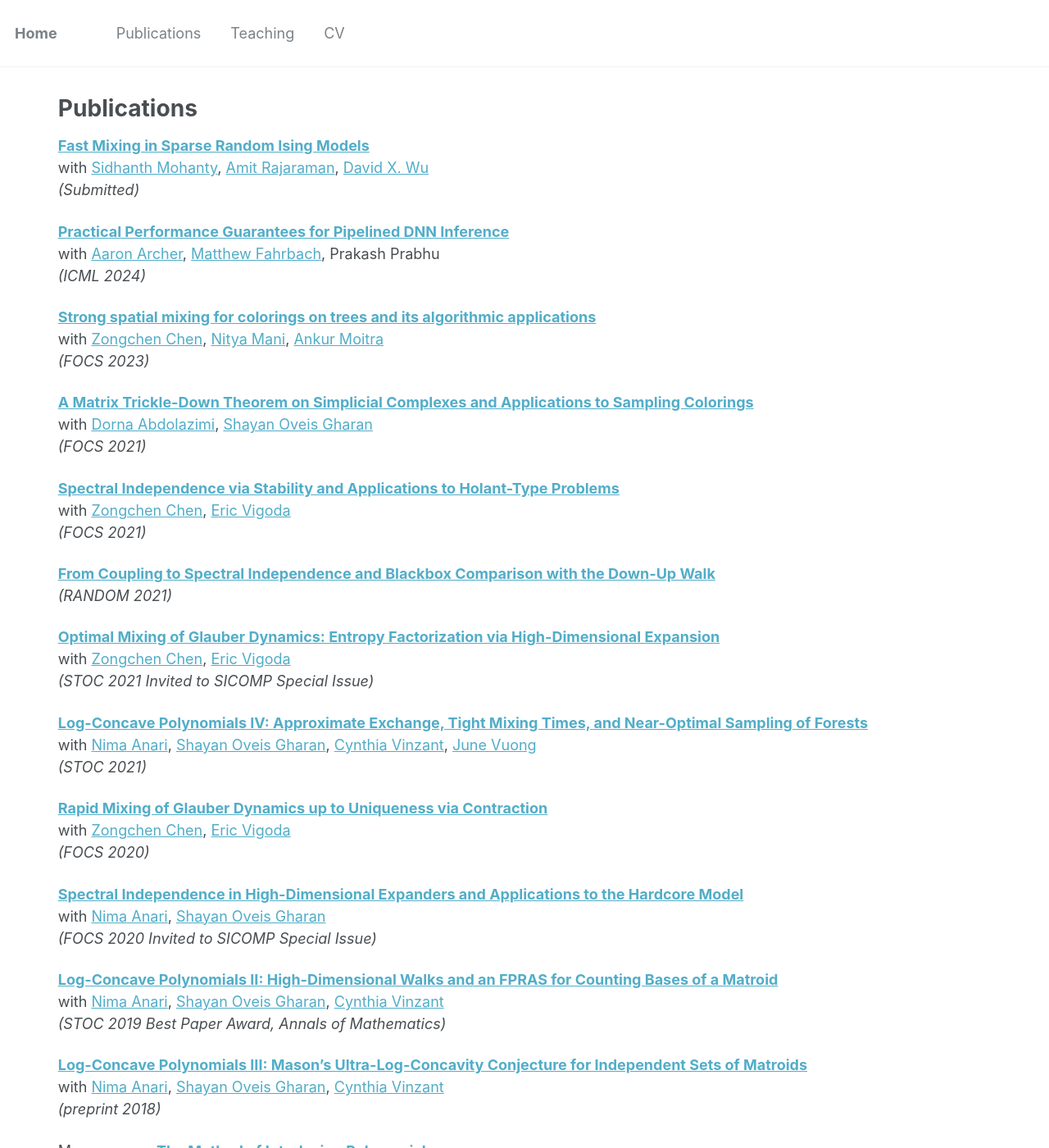
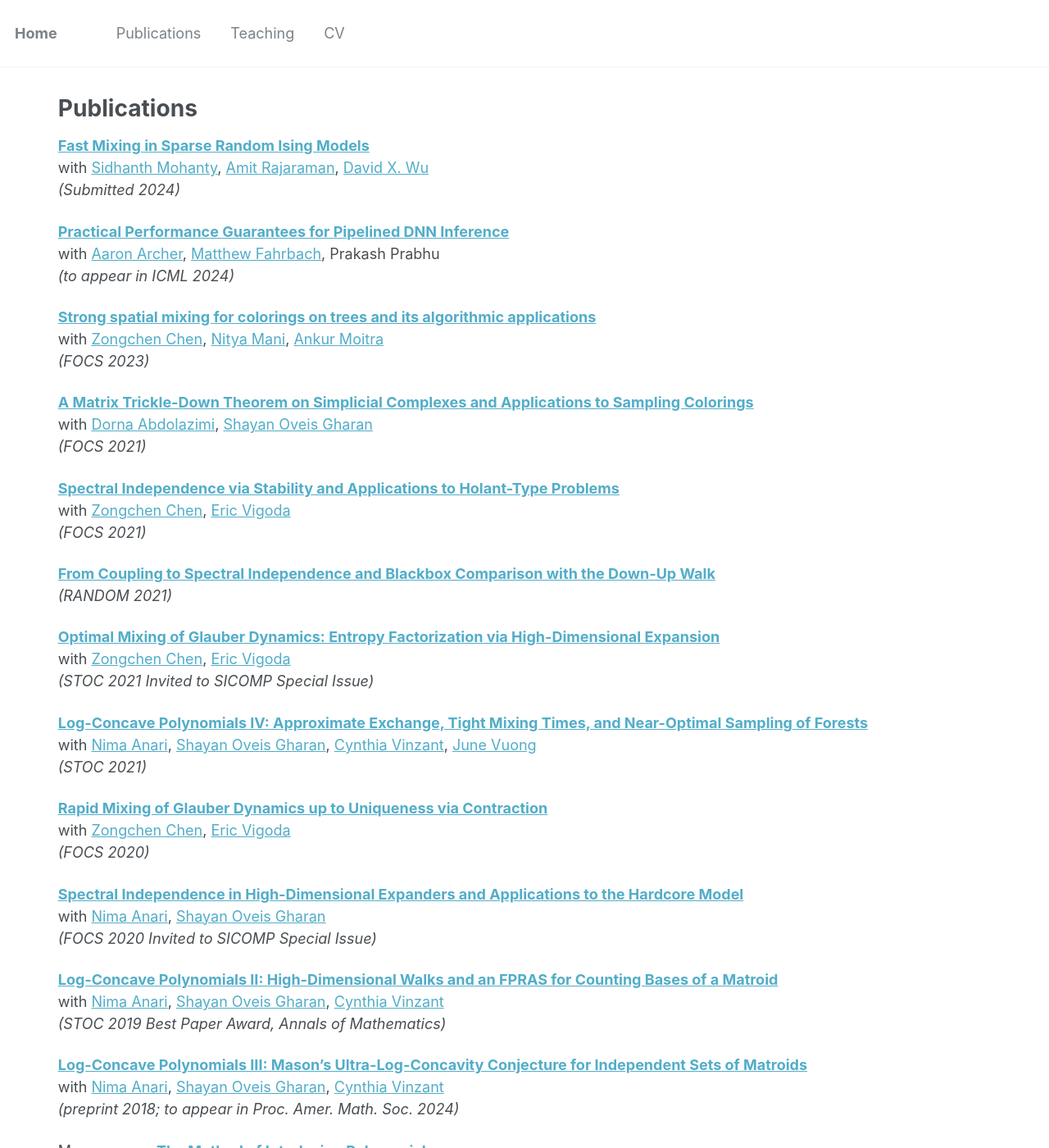
Before and after one commit to kuikuiliu/kuikuiliu.github.io, a Jekyll site: the page built from _pages/publications.md, in a window 1280 px wide and 1400 px high. Shown: the whole window at 82% size. Built offline with Jekyll 4.4.1, drawn with Linux system fonts in a browser that asks for light colours.

Commit message:
update publication annotations

```diff
--- a/_pages/publications.md
+++ b/_pages/publications.md
@@ -7,11 +7,11 @@ author_profile: false
 
 **[Fast Mixing in Sparse Random Ising Models](https://arxiv.org/abs/2405.06616)** <br />
 with [Sidhanth Mohanty](https://sidhanthm.com/), [Amit Rajaraman](https://amitrajaraman.github.io/about/), [David X. Wu](https://davidxwu.github.io/) <br />
-*(Submitted)*
+*(Submitted 2024)*
 
 **[Practical Performance Guarantees for Pipelined DNN Inference](https://arxiv.org/abs/2311.03703)** <br />
 with [Aaron Archer](https://research.google/people/aaron-archer/), [Matthew Fahrbach](https://www.matthewfahrbach.com/), Prakash Prabhu <br />
-*(ICML 2024)*
+*(to appear in ICML 2024)*
 
 **[Strong spatial mixing for colorings on trees and its algorithmic applications](https://arxiv.org/abs/2304.01954)** <br />
 with [Zongchen Chen](https://sites.google.com/view/zongchenchen/home), [Nitya Mani](https://www.mit.edu/~nmani/), [Ankur Moitra](https://people.csail.mit.edu/moitra/) <br />
@@ -50,7 +50,7 @@ with [Nima Anari](https://nimaanari.com/), [Shayan Oveis Gharan](https://homes.c
 
 **[Log-Concave Polynomials III: Mason's Ultra-Log-Concavity Conjecture for Independent Sets of Matroids](https://arxiv.org/abs/1811.01600)** <br />
 with [Nima Anari](https://nimaanari.com/), [Shayan Oveis Gharan](https://homes.cs.washington.edu/~shayan/), [Cynthia Vinzant](http://sites.math.washington.edu/~vinzant/) <br />
-*(preprint 2018)*
+*(preprint 2018; to appear in Proc. Amer. Math. Soc. 2024)*
 
 My survey on **[The Method of Interlacing Polynomials](https://s3-us-west-2.amazonaws.com/www-cse-public/ugrad/thesis/KuikuiLui.pdf)** <br />
 *(UW CSE 2017 Best Senior Thesis Award)*
```
